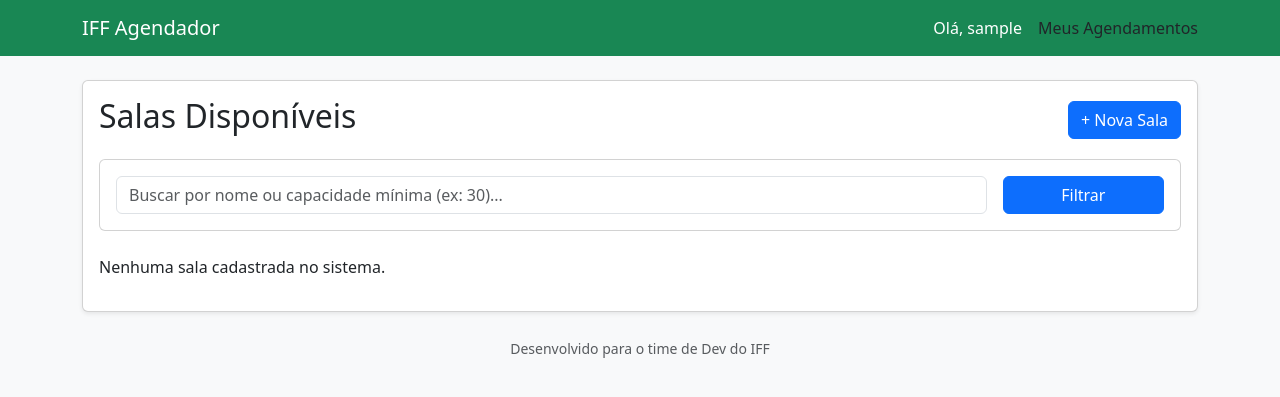
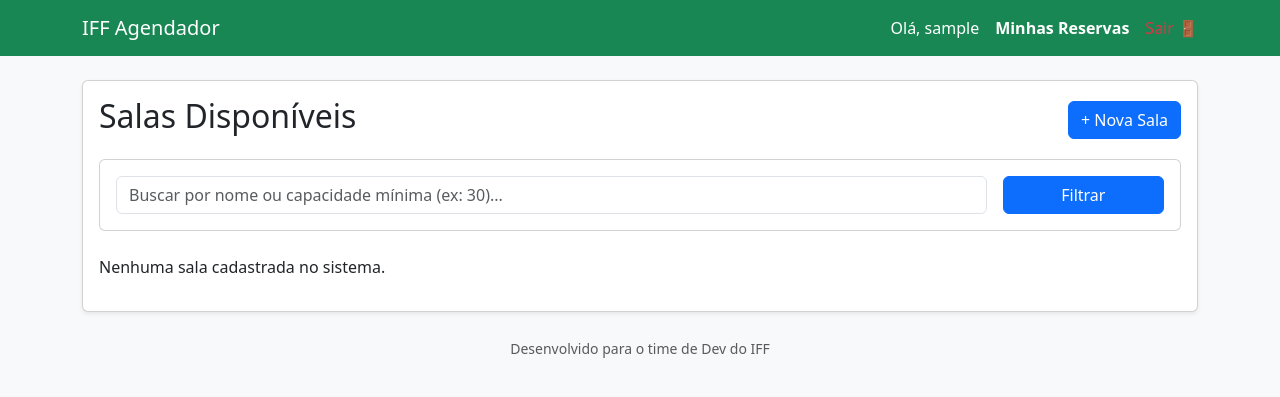
Before and after one commit to rafael-hc/agendador, a Django app: page /reservas/ in a window 1280 px wide. Shown: the top 397 px of the page. Run offline with Django 5.2, Linux system fonts and the light colour scheme; the visitor is signed in with stand-in values (Sample User, id 1); data that the repository does not hold is empty.

Commit message:
interface de login

```diff
--- a/reservas/templates/reservas/base.html
+++ b/reservas/templates/reservas/base.html
@@ -14,16 +14,33 @@
         <nav class="navbar navbar-dark bg bg-success mb-4">
             <div class="container">
                 <a href="{% url 'list_rooms' %}" class="navbar-brand">IFF Agendador</a>
+                <ul class="navbar-nav ms-auto" style=" flex-direction: row; gap: 1rem; ">
 
-                {% if user.is_authenticated %}
-                    <div style=" display: flex; gap: 1rem; align-items: center; ">
-                        <span class="navbar-text text-white">Olá, {{ user.username }}</span>
-                        <li class="nav-item list-group-item">
-                            <a class="nav-link" href="{% url 'my_reservations' %}">Meus Agendamentos</a>
+                    {% if user.is_authenticated %}
+                        <li class="nav-item">
+                            <span class="nav-link text-white">Olá, {{ user.username }}</span>
                         </li>
-                    </div>
-                {% endif %}
+                        <li class="nav-item">
+                            <a class="nav-link text-white fw-bold"
+                               href="{% url 'my_reservations' %}">Minhas Reservas</a>
+                        </li>
+                        <li class="nav-item">
+                            <form action="{% url 'logout' %}" method="post" class="d-inline">
+                                {% csrf_token %}
+                                <button type="submit"
+                                        class="btn btn-link nav-link text-danger"
+                                        style="text-decoration: none">
+                                    Sair 🚪
+                                </button>
+                            </form>
+                        </li>
+                    {% else %}
+                        <li class="nav-item">
+                            <a class="nav-link text-white fw-bold" href="{% url 'login' %}">Entrar 🔐</a>
+                        </li>
+                    {% endif %}
 
+                </ul>
             </div>
         </nav>
         <div class="container">
--- a/reservas/urls.py
+++ b/reservas/urls.py
@@ -1,3 +1,5 @@
+# from django.contrib.auth import views as auth_views
+from django.contrib.auth.views import LoginView, LogoutView
 from django.urls import path
 
 from reservas import views
@@ -13,4 +15,6 @@ urlpatterns = [
         name='cancel_reservation',
     ),
     path('sala/criar/', views.create_room, name='create_room'),
+    path('accounts/login/', LoginView.as_view(), name='login'),
+    path('accounts/logout/', LogoutView.as_view(), name='logout'),
 ]
```
Also changed, not shown: config/settings.py (+11 -0 lines), reservas/templates/registration/login.html (added, +41 -0 lines).
